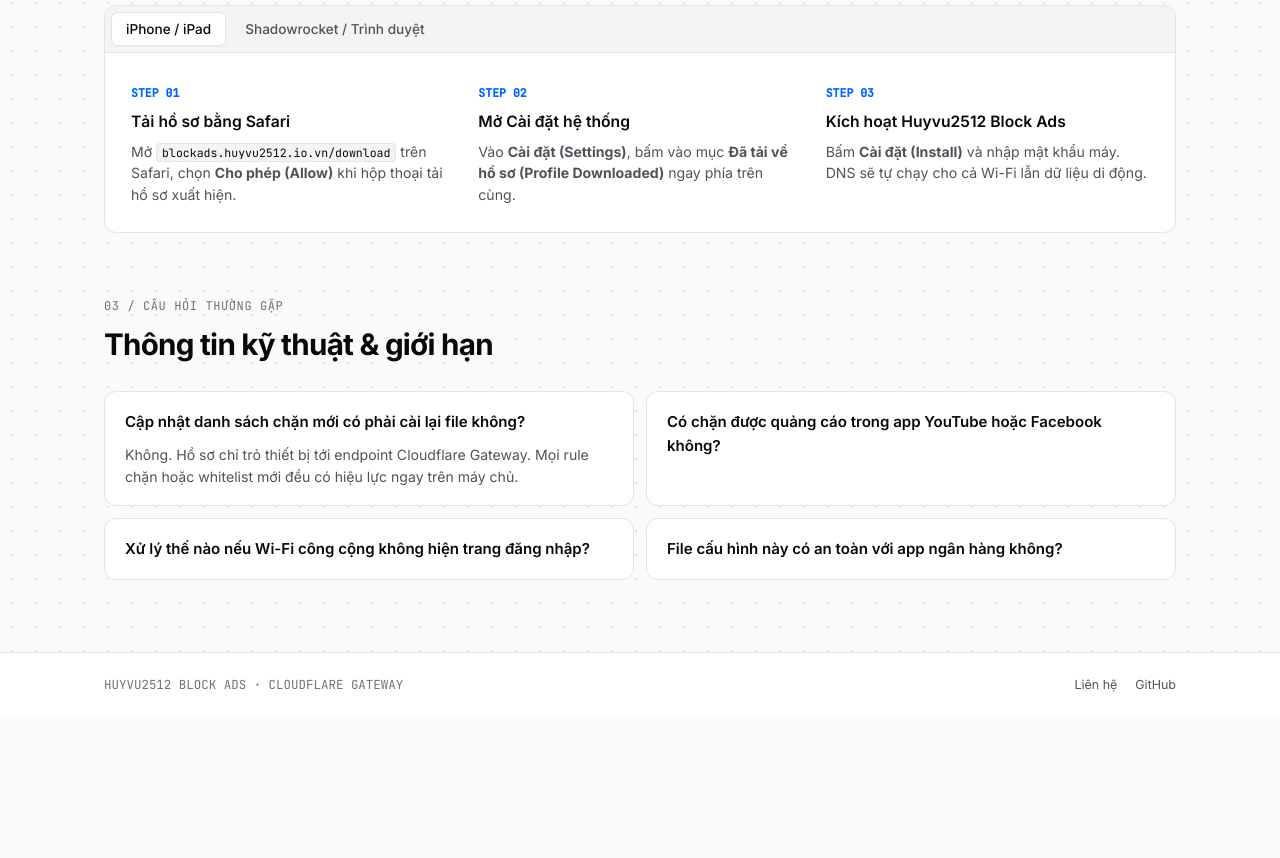
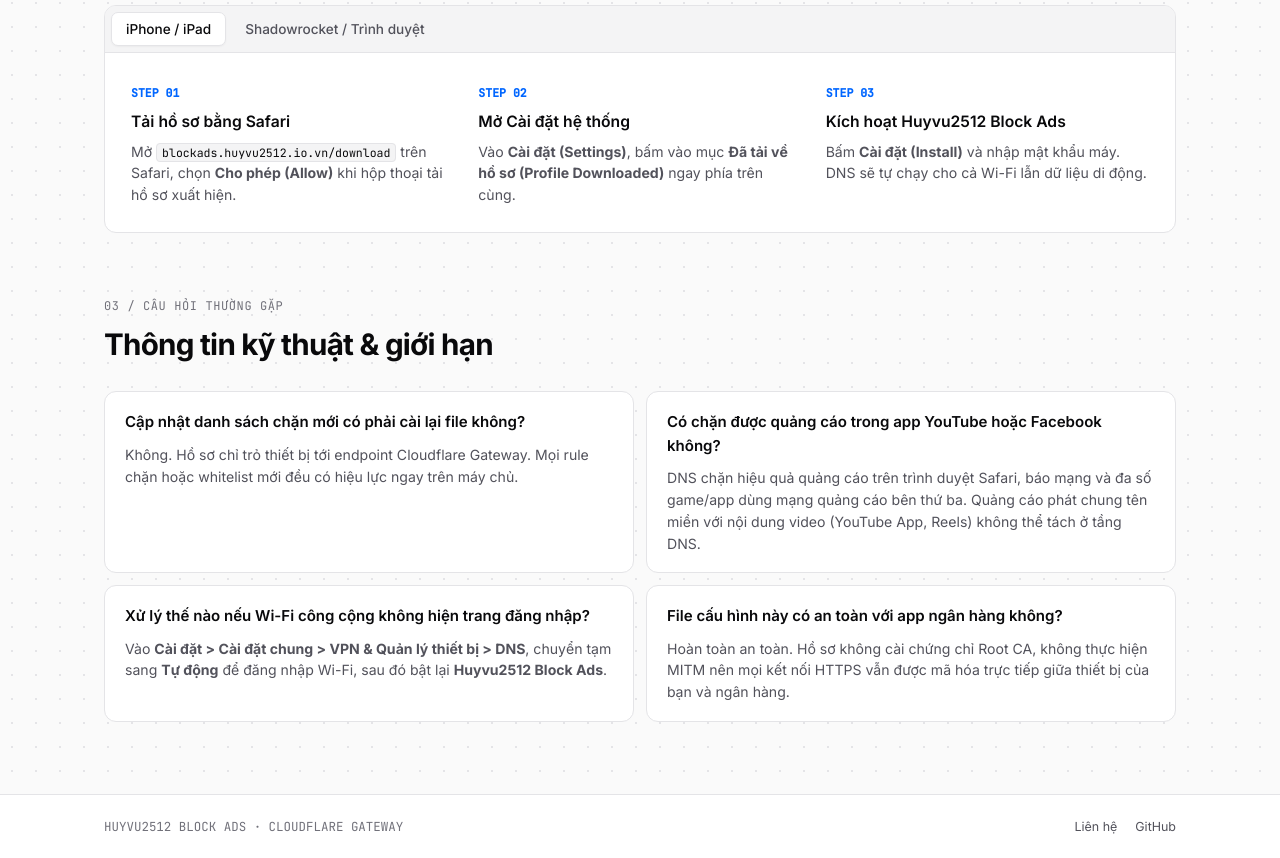
Before and after one commit to huyvu2512/block-ads, a plain HTML site: page index.html in a window 1280 px wide. Shown: the part 1377-2235 px from the top of the page. Before the commit the page ends 2093 px from the top, so only its background shows below. Drawn offline with Linux system fonts and the light colour scheme; files whose address does not match are found by name.

Commit message:
style: display all FAQ cards expanded by default

```diff
--- a/index.html
+++ b/index.html
@@ -264,22 +264,22 @@
         </div>
 
         <div class="faq-grid">
-          <details class="faq" open>
-            <summary data-i18n="faq1_q">Cập nhật danh sách chặn mới có phải cài lại file không?</summary>
+          <article class="faq">
+            <h3 data-i18n="faq1_q">Cập nhật danh sách chặn mới có phải cài lại file không?</h3>
             <p data-i18n="faq1_a">Không. Hồ sơ chỉ trỏ thiết bị tới endpoint Cloudflare Gateway. Mọi rule chặn hoặc whitelist mới đều có hiệu lực ngay trên máy chủ.</p>
-          </details>
-          <details class="faq">
-            <summary data-i18n="faq2_q">Có chặn được quảng cáo trong app YouTube hoặc Facebook không?</summary>
+          </article>
+          <article class="faq">
+            <h3 data-i18n="faq2_q">Có chặn được quảng cáo trong app YouTube hoặc Facebook không?</h3>
             <p data-i18n="faq2_a">DNS chặn hiệu quả quảng cáo trên trình duyệt Safari, báo mạng và đa số game/app dùng mạng quảng cáo bên thứ ba. Quảng cáo phát chung tên miền với nội dung video (YouTube App, Reels) không thể tách ở tầng DNS.</p>
-          </details>
-          <details class="faq">
-            <summary data-i18n="faq3_q">Xử lý thế nào nếu Wi-Fi công cộng không hiện trang đăng nhập?</summary>
+          </article>
+          <article class="faq">
+            <h3 data-i18n="faq3_q">Xử lý thế nào nếu Wi-Fi công cộng không hiện trang đăng nhập?</h3>
             <p data-i18n-html="faq3_a">Vào <strong>Cài đặt &gt; Cài đặt chung &gt; VPN &amp; Quản lý thiết bị &gt; DNS</strong>, chuyển tạm sang <strong>Tự động</strong> để đăng nhập Wi-Fi, sau đó bật lại <strong>Huyvu2512 Block Ads</strong>.</p>
-          </details>
-          <details class="faq">
-            <summary data-i18n="faq4_q">File cấu hình này có an toàn với app ngân hàng không?</summary>
+          </article>
+          <article class="faq">
+            <h3 data-i18n="faq4_q">File cấu hình này có an toàn với app ngân hàng không?</h3>
             <p data-i18n="faq4_a">Hoàn toàn an toàn. Hồ sơ không cài chứng chỉ Root CA, không thực hiện MITM nên mọi kết nối HTTPS vẫn được mã hóa trực tiếp giữa thiết bị của bạn và ngân hàng.</p>
-          </details>
+          </article>
         </div>
       </div>
     </section>
--- a/src/style.css
+++ b/src/style.css
@@ -688,15 +688,9 @@ body {
   padding: 18px 20px;
 }
 
-.faq summary {
+.faq h3 {
   font-size: 0.94rem;
   font-weight: 600;
-  cursor: pointer;
-  list-style: none;
-}
-
-.faq summary::-webkit-details-marker {
-  display: none;
 }
 
 .faq p {
```
